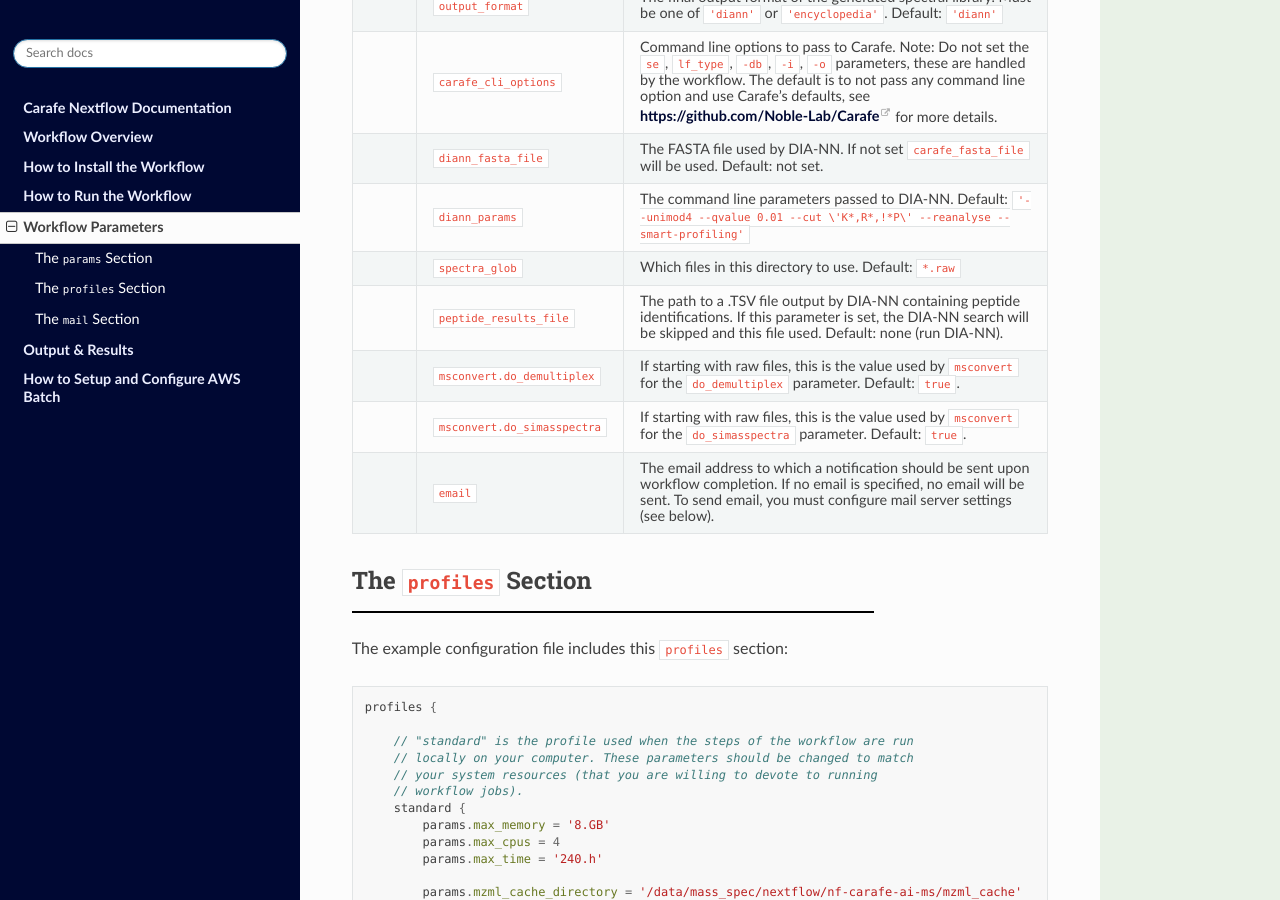
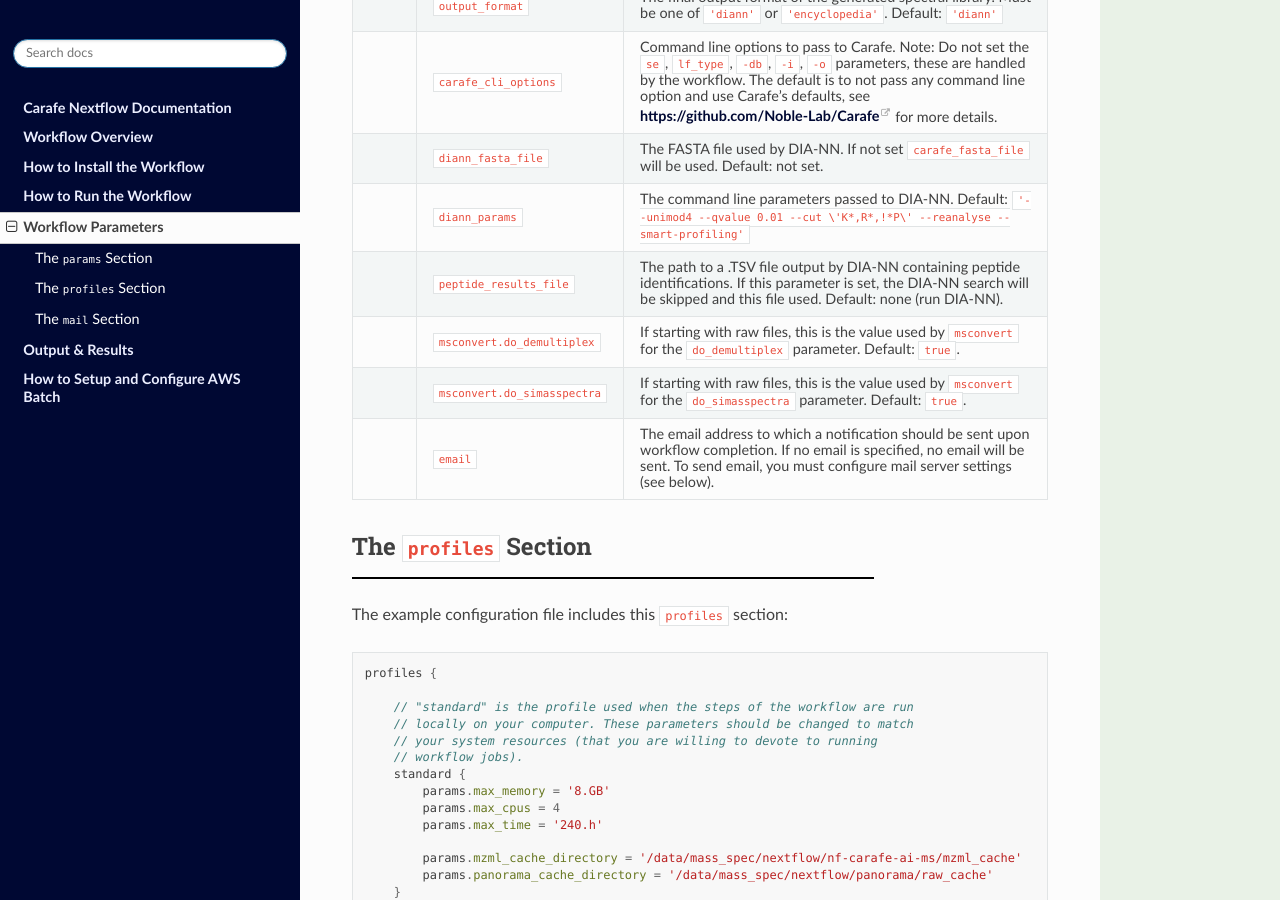
Before and after one commit to mriffle/nf-carafe-ai-ms, a Sphinx documentation site: the page built from docs/source/workflow_parameters.rst, in a window 1280 px wide and 900 px high, scrolled down 1533 px. Built offline with Sphinx 7.4.7 and the Read the Docs theme 2.0.0, drawn with Linux system fonts in a browser that asks for light colours.

Commit message:
docs: remove unused parameter

```diff
--- a/docs/source/workflow_parameters.rst
+++ b/docs/source/workflow_parameters.rst
@@ -74,9 +74,6 @@ The ``params`` Section
    * -
      - ``diann_params``
      - The command line parameters passed to DIA-NN. Default: ``'--unimod4 --qvalue 0.01 --cut \'K*,R*,!*P\' --reanalyse --smart-profiling'``
-   * -
-     - ``spectra_glob``
-     - Which files in this directory to use. Default: ``*.raw``
    * -
      - ``peptide_results_file``
      - The path to a .TSV file output by DIA-NN containing peptide identifications. If this parameter is set, the DIA-NN search will be skipped and this file used. Default: none (run DIA-NN).
```
